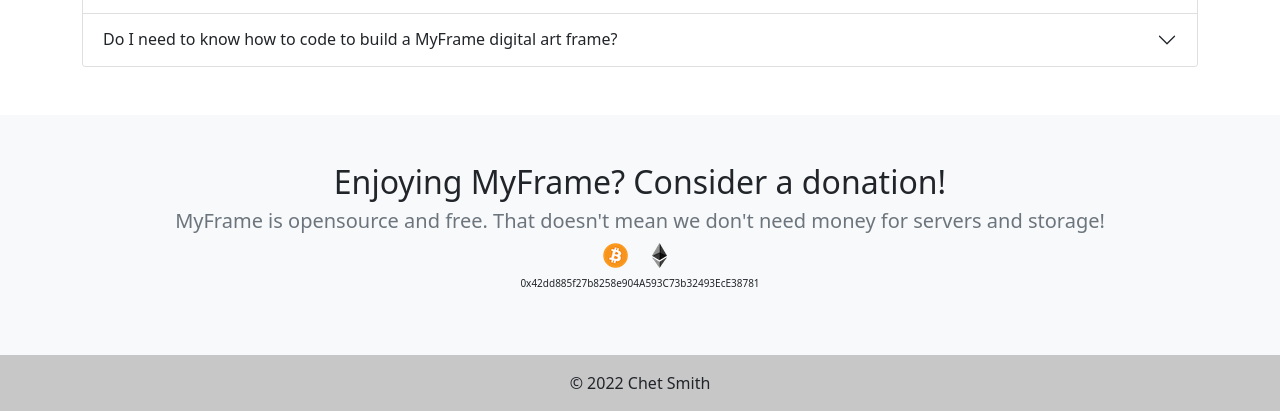
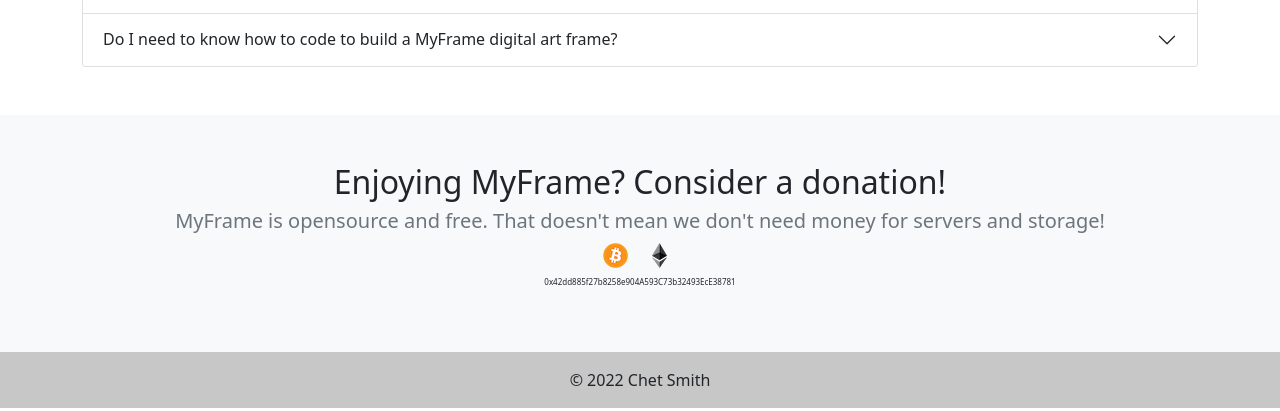
Before and after one commit to TroyLouis/my_frame_website, a Flask app: page / in a window 1280 px wide. Shown: the part 1490-1901 px from the top of the page. Run offline with Flask 2, Linux system fonts and the light colour scheme; data that the repository does not hold is empty.

Commit message:
styling changes on btc address

```diff
--- a/my_frame/static/styles/main.css
+++ b/my_frame/static/styles/main.css
@@ -6,5 +6,5 @@
 }
 
 .small-btc-address {
-font-size: 10px;
+font-size: 8px;
 }
```
